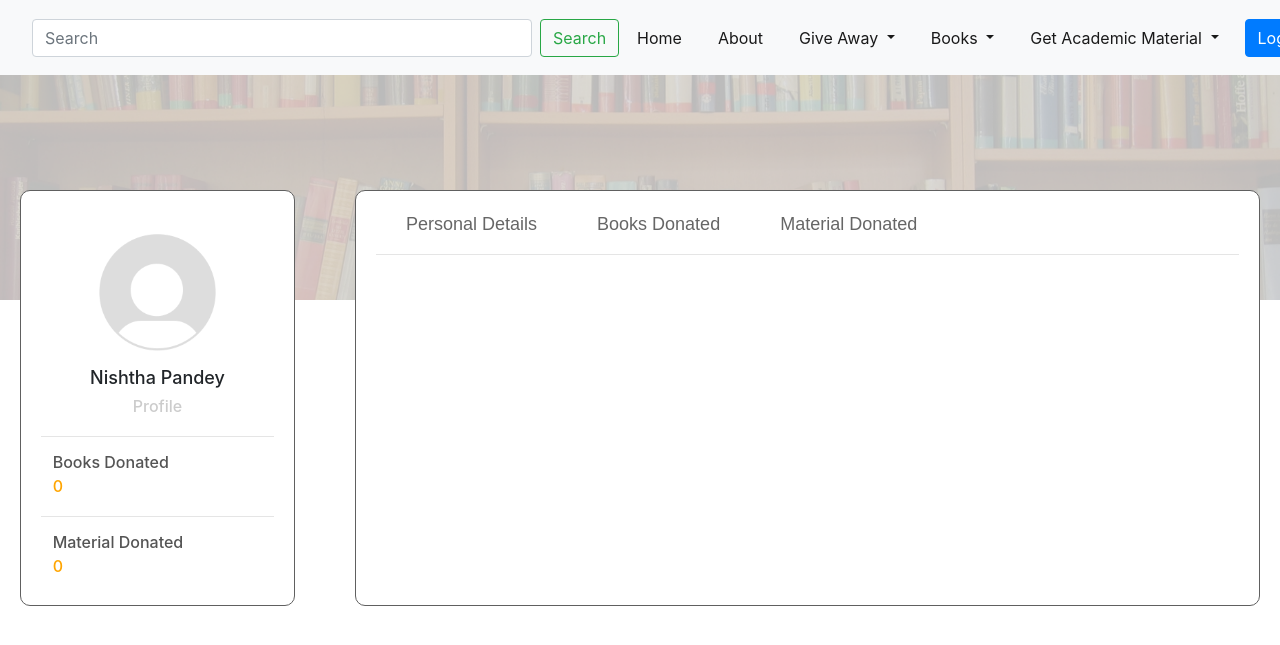
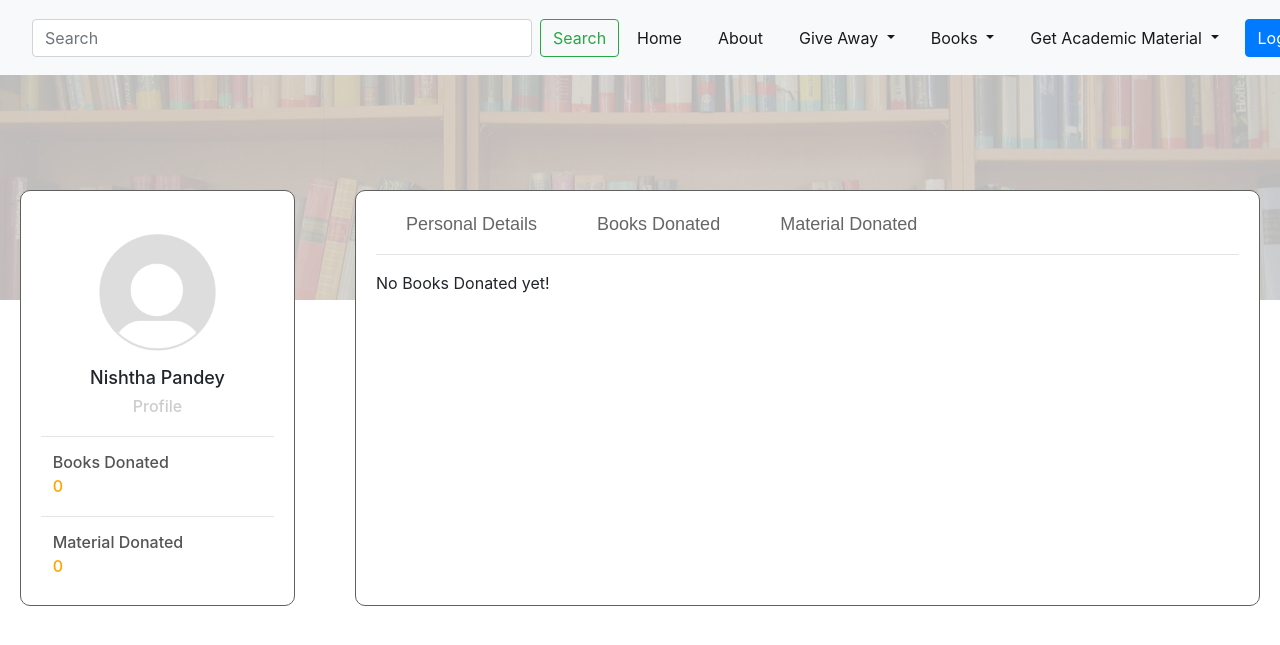
Before and after one commit to ShreshthaAggarwal27/AcadMat, a Django app: a page that uses base/templates/base/profile.html in a window 1280 px wide, after a click on "Books Donated". Shown: the top 645 px of the page. Run offline with Django 4.2, Linux system fonts and the light colour scheme; data comes from the database, SQL or seed files in the repository; some libraries are stand-ins or nearby versions.

Commit message:
Updated Profile Page

```diff
--- a/base/templates/base/profile.html
+++ b/base/templates/base/profile.html
@@ -65,6 +65,7 @@
 
             <div id="books-donated" class="content-section" style="display: none;">
                 <div class="book-card-container">
+                    {% if book_donations_count != 0%}
                         {% for book in book_donations %}
                         <div class="book-card">
                             <div class="card-img-top">
@@ -85,10 +86,14 @@
                             </div>
                         </div>
                         {% endfor %}
+                    {% else %}
+                        <p>No Books Donated yet!</p>
+                    {% endif %}
                 </div>
             </div>
             <div id="material-donated" class="content-section" style="display: none;">
                 <div class="book-card-container">
+                    {% if material_donations_count != 0 %}
                         {% for item in material_donations %}
                         <div class="book-card">
                             <div class="card-img-top">
@@ -123,6 +128,9 @@
                             </div>
                         </div>
                         {% endfor %}
+                    {% else %}
+                        <p>No Material donted yet!</p>
+                    {% endif %}
                 </div>
             </div>
         </div>
```
Lines whose indentation alone changed are shown as unchanged.
